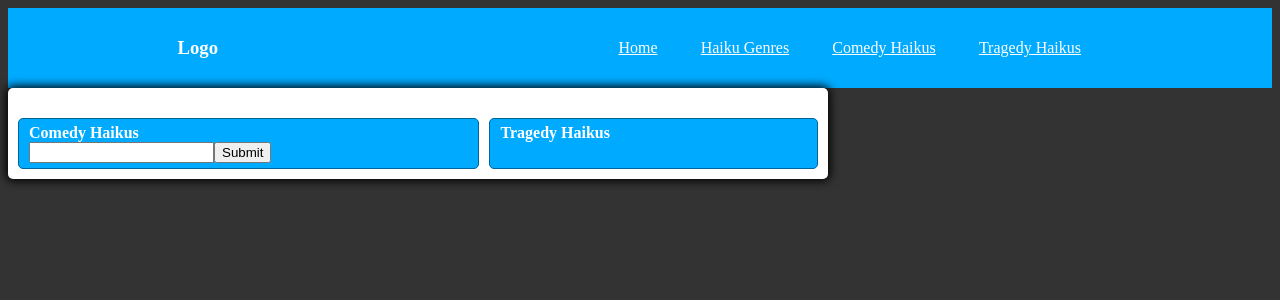
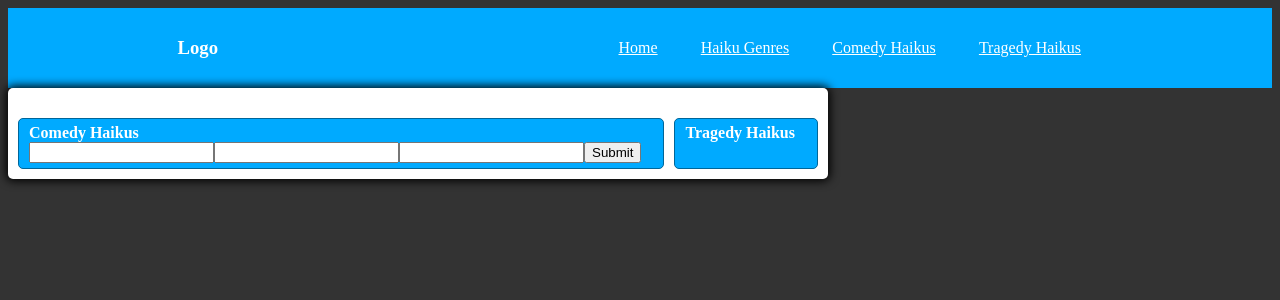
Before and after one commit to MoDaCoder/Haiku_Sandbox_frontend, a React (Create React App) app: page /comdeyHaikus in a window 1280 px wide. Shown: the top 300 px of the page. Built offline with nearby package versions, Linux system fonts and the light colour scheme; no server answers.

Commit message:
Changed naming conventions in haiku form for input fields to work.

```diff
--- a/src/Haiku.js
+++ b/src/Haiku.js
@@ -6,8 +6,7 @@ import HaikuForm from "./HaikuForm";
 function Haiku(props) {
   // debugger
   const handleClick = () => {
-    console.log(props.haiku)
-    props.deleteHaiku(props.id)
+    props.deleteHaiku(props.haiku.id)
     props.history.push('/haikus')
   };
   console.log(props);
@@ -15,7 +14,7 @@ function Haiku(props) {
   return (
     <>
       <li>{props.haiku && props.haiku.title}</li>
-      {props.haiku && props.haiku.haiku}
+      <li>{props.haiku && props.haiku.haiku}</li>
       <br></br>
       {props.haiku && props.haiku.genre}
       <button onClick={handleClick}>Delete</button>
--- a/src/HaikuForm.js
+++ b/src/HaikuForm.js
@@ -12,8 +12,8 @@ class HaikuForm extends Component {
         this.state = {
             id: this.props.haiku ? this.props.haiku.id : "",
             title: this.props.haiku ? this.props.haiku.title : "",
-            // haiku: this.props.haiku ? this.props.haiku.haiku : "",
-            // genre: this.props.haiku ? this.props.haiku.genre : "",
+            haiku: this.props.haiku ? this.props.haiku.haiku : "",
+            genre: this.props.haiku ? this.props.haiku.genre : ""
 
             // title: this.props.haiku ? this.props.haiku.attributes.title : "",
             // haiku: this.props.haiku ? this.props.haiku.attributes.haiku : "",
@@ -35,19 +35,18 @@ class HaikuForm extends Component {
 
     handleChange(event){
         this.setState({
-            [event.target.title]: event.target.value
-            // [event.target.haiku]: event.target.value,
-            // [event.target.genre]: event.target.value
+            [event.target.name]: event.target.value
 
         })
     }
 
     redirectOrRenderForm = () => {
         return (
+
             <form onSubmit={this.handleSubmit.bind(this)}>
-                <input type="text" onChange={(event) => this.handleChange(event)} value={this.state.title} title="title"/>
-                {/* <input type="text" onChange={(event) => this.handleChange(event)} value={this.state.haiku} haiku="haiku"/>
-                <input type="text" onChange={(event) => this.handleChange(event)} value={this.state.genre} genre="genre"/> */}
+                <input type="text" onChange={(event) => this.handleChange(event)} value={this.state.title} name="title"/>
+                <input type="text" onChange={(event) => this.handleChange(event)} value={this.state.haiku} name="haiku"/>
+                <input type="text" onChange={(event) => this.handleChange(event)} value={this.state.genre} name="genre"/>
                 <input type="submit"/>
             </form>
         )
--- a/src/TragedyContainer.js
+++ b/src/TragedyContainer.js
@@ -7,7 +7,7 @@ import HaikuForm from './HaikuForm'
 class TragedyContainer extends PureComponent {
 
     render(){
-
+        debugger
         return (
             <>
                 {/* <BrowserRouter> */}
```
